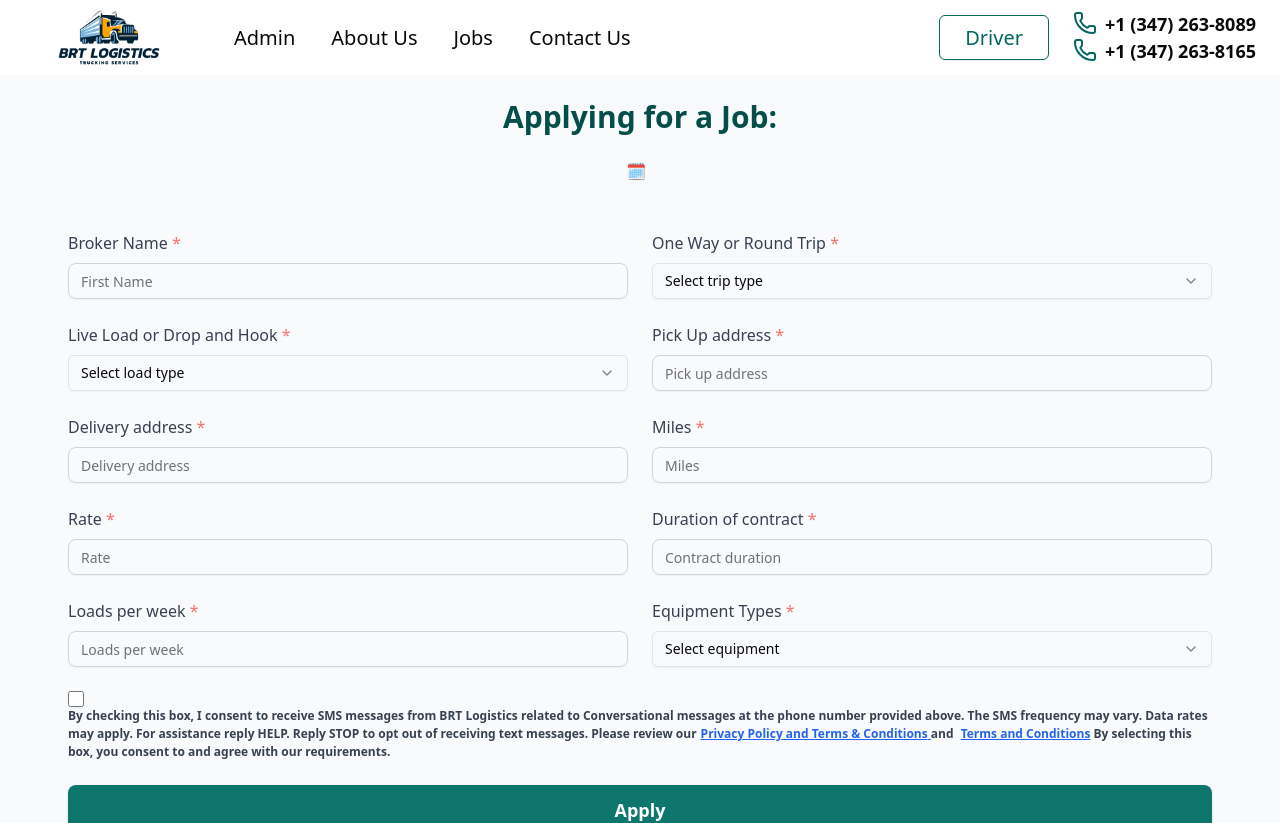
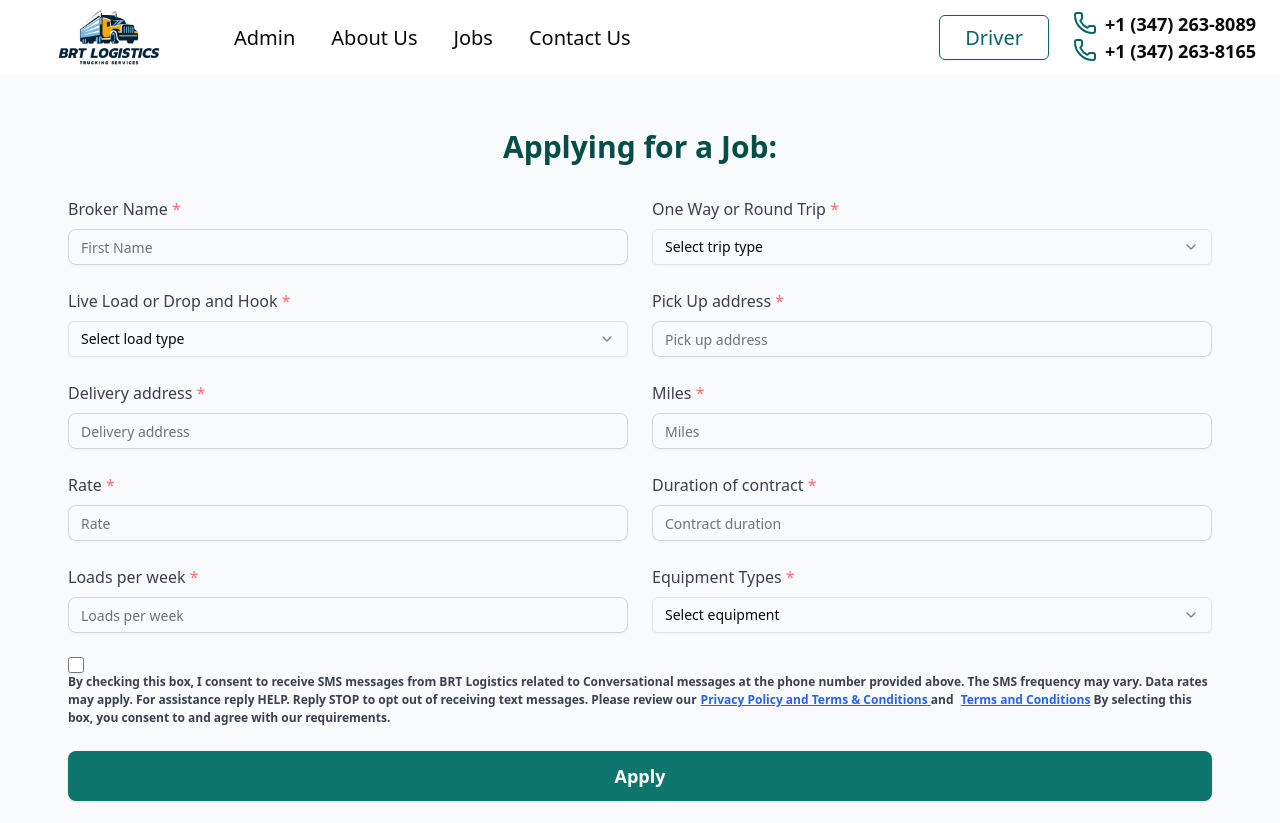
Before and after one commit to Baxa1997/brt-logistics, a Next.js app: page /dedicated-lines-form in a window 1280 px wide. Shown: the top 823 px of the page. Built offline with nearby package versions, Linux system fonts and the light colour scheme.

Commit message:
dedicated lines form

```diff
--- a/app/dedicated-lines-form/dedicated-form.tsx
+++ b/app/dedicated-lines-form/dedicated-form.tsx
@@ -11,7 +11,8 @@ import {
   SelectValue,
 } from "@/components/ui/select";
 import Link from "next/link";
-import {useRouter} from "next/navigation";
+import {useRouter} from "next/router";
+// import {useRouter} from "next/navigation";
 import React from "react";
 import {useForm, Controller} from "react-hook-form";
 import "react-phone-number-input/style.css";
@@ -69,10 +70,10 @@ const DedicatedForm: React.FC = () => {
   const {handleSubmit, control} = useForm<ContactFormInputs>();
   const router = useRouter();
 
-  const urlParams = new URLSearchParams(window.location.search);
+  // const urlParams = new URLSearchParams(window.location.search);
 
-  const JobTitle = urlParams.get("jobTitle");
-  const JobSchedule = urlParams.get("schedule");
+  // const JobTitle = urlParams.get("jobTitle");
+  // const JobSchedule = urlParams.get("schedule");
 
   const notify = () =>
     toast.success(
@@ -105,14 +106,14 @@ const DedicatedForm: React.FC = () => {
             Applying for a Job:
           </h1>
 
-          <div className="text-center bg-gray-50 rounded-xl p-4 ">
+          {/* <div className="text-center bg-gray-50 rounded-xl p-4 ">
             <h4 className="text-2xl font-semibold text-[#036760] mb-2">
               {JobTitle}
             </h4>
             <p className="text-gray-600 text-base flex justify-center items-center gap-2">
               🗓️ <span>{JobSchedule}</span>
             </p>
-          </div>
+          </div> */}
 
           <div className="rounded-lg p-8  mx-auto">
             <form
```
